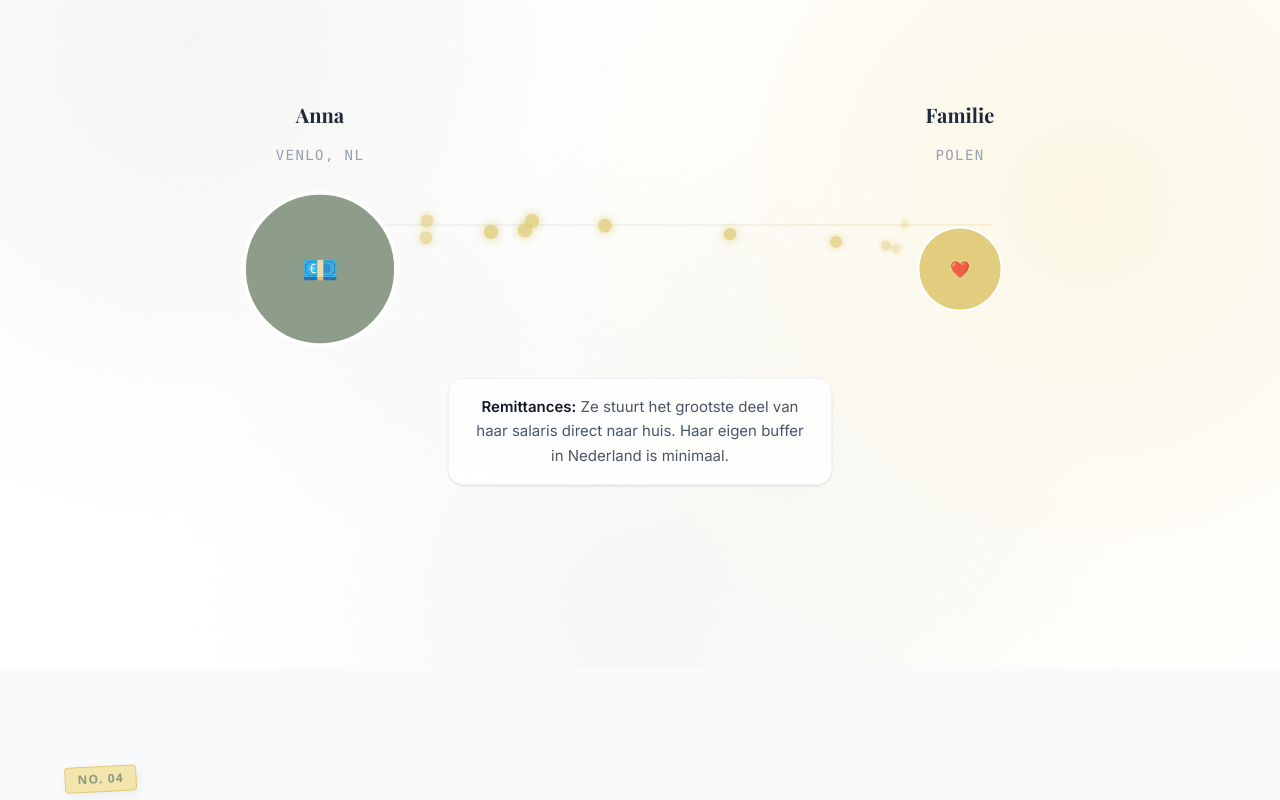
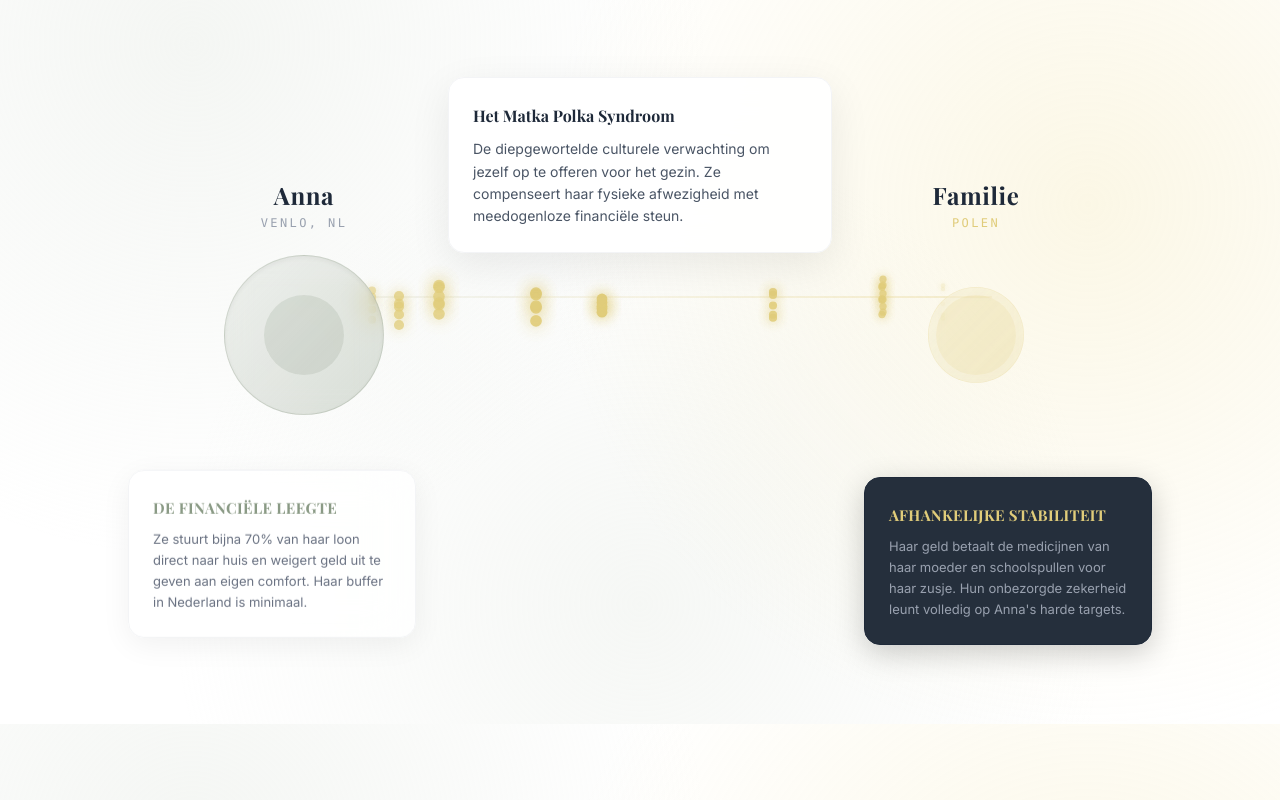
Before and after one commit to RoyvHeeswijk/Persona-Anna, a Next.js app: page / in a window 1280 px wide. Shown: the part 5700-6500 px from the top of the page. Built offline with nearby package versions, Linux system fonts and the light colour scheme.

Commit message:
drijfveren

```diff
--- a/src/app/page.tsx
+++ b/src/app/page.tsx
@@ -4,7 +4,6 @@ import CharacterSection from "@/components/CharacterSection";
 import ContextSection from "@/components/ContextSection";
 import WorkSection from "@/components/WorkSection";
 import DrijfverenSection from "@/components/DrijfverenSection";
-import ObservationsSection from "@/components/ObservationsSection";
 import Footer from "@/components/Footer";
 import Book from "@/components/Book";
 
@@ -20,7 +19,6 @@ export default function Home() {
         <ContextSection />
         <WorkSection />
         <DrijfverenSection />
-        <ObservationsSection />
         <Footer />
       </div>
     </div>
--- a/src/components/Footer.tsx
+++ b/src/components/Footer.tsx
@@ -1,6 +1,6 @@
 export default function Footer() {
   return (
-    <footer className="hub-footer">
+    <footer className="hub-footer bg-white">
       <p>Empathy Hub — Anna</p>
     </footer>
   );
--- a/src/components/ParticleFlow.tsx
+++ b/src/components/ParticleFlow.tsx
@@ -1,135 +1,250 @@
 "use client";
 
-import { useRef } from "react";
+import { useRef, useState, useEffect } from "react";
 import { motion, useScroll, useTransform } from "framer-motion";
 
-// Hardcode values for stable SSR hydration
-const particleData = [
-  { yStart: -12.4, yEnd: 8.2, duration: 3.1 },
-  { yStart: 5.6, yEnd: -15.1, duration: 2.8 },
-  { yStart: -18.7, yEnd: 12.5, duration: 4.2 },
-  { yStart: 14.3, yEnd: -2.8, duration: 3.6 },
-  { yStart: -5.2, yEnd: 18.9, duration: 2.9 },
-  { yStart: 9.1, yEnd: -11.4, duration: 4.0 },
-  { yStart: -2.3, yEnd: 3.7, duration: 3.3 },
-  { yStart: 17.5, yEnd: -19.2, duration: 3.8 },
-  { yStart: -14.6, yEnd: 1.1, duration: 2.7 },
-  { yStart: 2.8, yEnd: 15.6, duration: 4.1 },
-  { yStart: -9.5, yEnd: -6.4, duration: 3.4 },
-  { yStart: 11.2, yEnd: 10.8, duration: 3.5 },
-];
+// Generate a dense, organic stream of particles
+// We do this outside the component to guarantee stable hydration across SSR/Client
+const generateParticles = (count: number) => {
+  const particles = [];
+  // Use a pseudo-random approach for stable hydration if necessary, or just hardcode a larger array
+  // For simplicity and stability, we'll generate it here but rely on client-side mounting if we use Math.random
+  // Alternatively, providing a fixed array of 50 seeded values is safest for Next.js SSR.
+  for (let i = 0; i < count; i++) {
+    particles.push({
+      yStart: (i % 20) * 2 - 20 + (i % 3) * 5, // pseudo-random spread -20 to 20
+      yEnd: (i % 15) * 3 - 22 + (i % 4) * 2,
+      duration: 2.5 + (i % 5) * 0.4, // duration between 2.5 and 4.1
+      delay: (i % 10) * 0.3, // staggered starts
+    });
+  }
+  return particles;
+};
+
+const particleData = generateParticles(52); // Dense stream
 
 export default function ParticleFlow() {
   const containerRef = useRef<HTMLDivElement>(null);
+  const [isMounted, setIsMounted] = useState(false);
+
+  // Avoid synchronous setState in effect for React 19 performance
+  useEffect(() => {
+    let mounted = true;
+    queueMicrotask(() => {
+      if (mounted) setIsMounted(true);
+    });
+    return () => {
+      mounted = false;
+    };
+  }, []);
 
   const { scrollYProgress } = useScroll({
     target: containerRef,
+    // The animation tracks while the container is in view
     offset: ["start end", "end start"],
   });
 
-  // Anna's circle (Venlo) shrinks
-  const scaleAnna = useTransform(scrollYProgress, [0.2, 0.7], [1, 0.5]);
-  const colorAnna = useTransform(
+  // --- Visuals for the Core Circles ---
+
+  // Anna's circle (Venlo) shrinks & fades
+  const scaleAnna = useTransform(scrollYProgress, [0.2, 0.6], [1, 0.6]);
+  const opacityAnna = useTransform(scrollYProgress, [0.2, 0.6], [1, 0.6]);
+
+  // Family's circle (Poland) grows & intensifies
+  const scaleFamily = useTransform(scrollYProgress, [0.2, 0.6], [0.6, 1.2]);
+  const opacityFamily = useTransform(scrollYProgress, [0.2, 0.6], [0.6, 1]);
+  const shadowFamily = useTransform(
     scrollYProgress,
-    [0.2, 0.7],
-    ["#8a9a85", "#c5cec2"],
+    [0.2, 0.6],
+    [
+      "0px 0px 0px rgba(224, 204, 122, 0)",
+      "0px 0px 40px rgba(224, 204, 122, 0.5)",
+    ],
   );
 
-  // Family's circle (Poland) grows
-  const scaleFamily = useTransform(scrollYProgress, [0.2, 0.7], [0.5, 1.2]);
-  const colorFamily = useTransform(
-    scrollYProgress,
-    [0.2, 0.7],
-    ["#e0cc7a", "#f3e5ab"],
-  );
+  // --- Scroll-Triggered Y-Transitions for the 3 Museum Labels ---
+  // The user scrolls down through the ~1200px tall container.
+
+  // Label 1: Left
+  const yLabel1 = useTransform(scrollYProgress, [0.1, 0.3], [20, 0]);
+
+  // Label 2: Center
+  const yLabel2 = useTransform(scrollYProgress, [0.35, 0.5], [20, 0]);
+
+  // Label 3: Right
+  const yLabel3 = useTransform(scrollYProgress, [0.55, 0.7], [20, 0]);
 
   return (
     <div
       ref={containerRef}
-      className="relative w-full max-w-4xl mx-auto h-[600px] flex items-center justify-between px-4 sm:px-12 mt-12 mb-12"
+      className="relative w-full h-[1400px] flex items-center justify-center -mb-64 -mt-76"
     >
+      {/* Sticky container holds the visualization in the viewport as we scroll through the tall div */}
+      <div className="sticky top-0 w-full h-screen flex flex-col items-center justify-start pt-12 overflow-hidden">
+        {/* Main interactive visualization wrapper */}
+        <div className="relative w-full max-w-5xl mx-auto h-[400px] flex items-center justify-between px-4 sm:px-12 md:px-24 mt-20 md:mt-32">
           {/* Background connection line */}
-      <div className="absolute top-1/2 left-24 right-24 h-[2px] bg-gradient-to-r from-[#e4e9e2] via-[#e5e7eb] to-[#f3e5ab] -translate-y-1/2 z-0 opacity-50" />
+          <div className="absolute top-1/2 left-24 right-24 md:left-40 md:right-40 h-[1px] bg-gradient-to-r from-[#8a9a85]/20 via-[#e0cc7a]/30 to-[#e0cc7a]/60 -translate-y-1/2 z-0" />
 
-      {/* Origin: Anna in Venlo */}
-      <div className="relative z-10 flex flex-col items-center gap-4">
-        <div className="font-serif font-bold text-gray-800 text-xl">Anna</div>
-        <div className="text-sm text-gray-400 font-mono tracking-widest uppercase mb-2">
+          {/* ========================================================= */}
+          {/* LEFT SCENE: ANNA (VENLO)                                  */}
+          {/* ========================================================= */}
+          <div className="relative z-10 flex flex-col items-center gap-6">
+            <div className="flex flex-col items-center">
+              <span className="font-serif font-bold text-gray-800 tracking-wide text-2xl">
+                Anna
+              </span>
+              <span className="text-xs text-gray-400 font-mono tracking-[0.2em] uppercase mt-1">
                 Venlo, NL
+              </span>
             </div>
+
             <motion.div
-          className="w-40 h-40 rounded-full flex items-center justify-center shadow-lg border-4 border-white"
+              className="w-32 h-32 md:w-40 md:h-40 rounded-full border border-[#8a9a85]/30 bg-gradient-to-br from-[#8a9a85]/10 to-[#8a9a85]/30 backdrop-blur-md shadow-inner flex items-center justify-center"
               style={{
                 scale: scaleAnna,
-            backgroundColor: colorAnna,
-            boxShadow: "var(--clay-sage)",
+                opacity: opacityAnna,
               }}
             >
-          <span className="text-white text-3xl opacity-80">💶</span>
+              {/* Inner core */}
+              <div className="w-16 h-16 md:w-20 md:h-20 rounded-full bg-[#8a9a85] opacity-20" />
             </motion.div>
           </div>
 
-      {/* Particle Flow Animations */}
-      <div className="absolute top-1/2 left-24 right-24 h-20 -translate-y-1/2 z-0 overflow-hidden pointer-events-none">
-        {particleData.map((data, i) => (
+          {/* ========================================================= */}
+          {/* THE GOLDEN PARTICLE FLOW                                  */}
+          {/* ========================================================= */}
+          <div className="absolute top-1/2 left-[20%] right-[20%] h-32 -translate-y-1/2 z-0 pointer-events-none overflow-visible">
+            {isMounted &&
+              particleData.map((data, i) => (
                 <motion.div
                   key={i}
-            className="absolute top-1/2 w-3 h-3 rounded-full bg-gold-400 opacity-60"
+                  className="absolute top-1/2 w-1.5 h-1.5 md:w-2 md:h-2 rounded-full"
                   style={{
                     backgroundColor: "#e0cc7a",
-              boxShadow: "0 0 8px #e0cc7a",
+                    boxShadow: "0 0 10px 2px rgba(224, 204, 122, 0.4)",
                   }}
-            initial={{ left: "10%", y: data.yStart }}
+                  initial={{ left: "0%", y: data.yStart, opacity: 0 }}
                   animate={{
-              left: "90%",
+                    left: "100%",
                     y: data.yEnd,
-              opacity: [0, 0.8, 0.8, 0],
-              scale: [0.5, 1.2, 1, 0.5],
+                    opacity: [0, 0.8, 1, 0.8, 0],
+                    scale: [0.5, 1.5, 1, 0.5],
                   }}
                   transition={{
                     duration: data.duration,
                     repeat: Infinity,
-              delay: i * 0.4,
+                    delay: data.delay,
                     ease: "easeInOut",
                   }}
                 />
               ))}
           </div>
 
-      {/* Destination: Family in Poland */}
-      <div className="relative z-10 flex flex-col items-center gap-4">
-        <div className="font-serif font-bold text-gray-800 text-xl">
+          {/* ========================================================= */}
+          {/* RIGHT SCENE: FAMILY (POLAND)                              */}
+          {/* ========================================================= */}
+          <div className="relative z-10 flex flex-col items-center gap-6">
+            <div className="flex flex-col items-center">
+              <span className="font-serif font-bold text-gray-800 tracking-wide text-2xl">
                 Familie
+              </span>
+              <span className="text-xs text-[#e0cc7a] font-mono tracking-[0.2em] uppercase mt-1">
+                Polen
+              </span>
             </div>
-        <div className="text-sm text-gray-400 font-mono tracking-widest uppercase mb-2">
-          Polen
-        </div>
+
             <motion.div
-          className="w-40 h-40 rounded-full flex items-center justify-center shadow-lg border-4 border-white"
+              className="w-32 h-32 md:w-40 md:h-40 rounded-full border border-[#e0cc7a]/40 bg-gradient-to-br from-[#e0cc7a]/20 to-[#e0cc7a]/40 backdrop-blur-md flex items-center justify-center relative"
               style={{
                 scale: scaleFamily,
-            backgroundColor: colorFamily,
-            boxShadow: "var(--clay-gold)",
+                opacity: opacityFamily,
+                boxShadow: shadowFamily,
               }}
             >
-          <span className="text-gray-800 text-3xl opacity-80">❤️</span>
+              {/* Inner core expanding */}
+              <motion.div
+                className="absolute inset-4 rounded-full bg-[#e0cc7a] opacity-30"
+                animate={{ scale: [1, 1.1, 1] }}
+                transition={{
+                  duration: 4,
+                  repeat: Infinity,
+                  ease: "easeInOut",
+                }}
+              />
             </motion.div>
           </div>
 
-      {/* Explanatory floating text attached to scroll */}
+          {/* ========================================================= */}
+          {/* THE 3 MUSEUM LABELS (ABSOLUTE PLACED)                       */}
+          {/* ========================================================= */}
+
+          {/* LABEL 1: Left / Anna */}
           <motion.div
-        className="absolute bottom-10 left-1/2 -translate-x-1/2 bg-white/80 backdrop-blur px-6 py-4 rounded-2xl shadow-sm border border-gray-100 text-center max-w-sm"
-        initial={{ opacity: 0, y: 20 }}
-        whileInView={{ opacity: 1, y: 0 }}
-        viewport={{ margin: "-100px" }}
-        transition={{ duration: 0.8 }}
+            className="hidden md:block absolute top-[90%] left-0 w-72 bg-white/80 backdrop-blur-xl border border-gray-100 rounded-2xl shadow-[0_8px_30px_rgba(0,0,0,0.06)] p-6 z-20"
+            style={{ y: yLabel1 }}
           >
-        <p className="text-gray-600 font-sans text-[15px] leading-relaxed">
-          <strong className="font-semibold text-gray-900">Remittances:</strong>{" "}
-          Ze stuurt het grootste deel van haar salaris direct naar huis. Haar
-          eigen buffer in Nederland is minimaal.
+            <h4 className="font-serif text-[15px] font-bold text-[#8a9a85] mb-2 tracking-wide uppercase">
+              De Financiële Leegte
+            </h4>
+            <p className="font-sans text-[13px] leading-[1.6] text-gray-500">
+              Ze stuurt bijna 70% van haar loon direct naar huis en weigert geld
+              uit te geven aan eigen comfort. Haar buffer in Nederland is
+              minimaal.
+            </p>
+          </motion.div>
+
+          {/* LABEL 2: Center / Flow */}
+          <motion.div
+            className="absolute -top-[10%] left-1/2 -translate-x-1/2 w-[85%] sm:w-80 md:w-96 bg-white/90 backdrop-blur-xl border border-gray-100 rounded-2xl shadow-[0_12px_40px_rgba(0,0,0,0.08)] p-6 z-30"
+            style={{ y: yLabel2 }}
+          >
+            <h4 className="font-serif text-[16px] font-bold text-gray-800 mb-2">
+              Het Matka Polka Syndroom
+            </h4>
+            <p className="font-sans text-[14px] leading-[1.6] text-gray-600">
+              De diepgewortelde culturele verwachting om jezelf op te offeren
+              voor het gezin. Ze compenseert haar fysieke afwezigheid met
+              meedogenloze financiële steun.
+            </p>
+          </motion.div>
+
+          {/* LABEL 3: Right / Poland */}
+          <motion.div
+            className="hidden md:block absolute top-[90%] right-0 w-72 bg-[#1A2432]/95 backdrop-blur-xl border border-gray-800 rounded-2xl shadow-[0_8px_30px_rgba(0,0,0,0.2)] p-6 z-20"
+            style={{ y: yLabel3 }}
+          >
+            <h4 className="font-serif text-[15px] font-bold text-[#e0cc7a] mb-2 tracking-wide uppercase">
+              Afhankelijke Stabiliteit
+            </h4>
+            <p className="font-sans text-[13px] leading-[1.6] text-gray-400">
+              Haar geld betaalt de medicijnen van haar moeder en schoolspullen
+              voor haar zusje. Hun onbezorgde zekerheid leunt volledig op
+              Anna&apos;s harde targets.
             </p>
           </motion.div>
         </div>
+
+        {/* Mobile-only visible labels rendering in a stack if viewport is too small to render absolute side labels */}
+        <div className="md:hidden mt-20 flex flex-col gap-4 px-6 w-full max-w-sm pointer-events-none">
+          <motion.div className="bg-white/80 backdrop-blur rounded-xl p-4 border border-gray-100 shadow-sm">
+            <h4 className="font-serif text-[13px] font-bold text-[#8a9a85] mb-1 uppercase">
+              De Financiële Leegte
+            </h4>
+            <p className="font-sans text-[12px] text-gray-500">
+              Ze stuurt 70% van haar loon direct naar huis.
+            </p>
+          </motion.div>
+          <motion.div className="bg-[#1A2432]/95 backdrop-blur rounded-xl p-4 shadow-sm">
+            <h4 className="font-serif text-[13px] font-bold text-[#e0cc7a] mb-1 uppercase">
+              Afhankelijke Stabiliteit
+            </h4>
+            <p className="font-sans text-[12px] text-gray-400">
+              Hun zekerheid leunt volledig op Anna&apos;s targets.
+            </p>
+          </motion.div>
+        </div>
+      </div>
+    </div>
   );
 }
```
Lines whose indentation alone changed are shown as unchanged.
